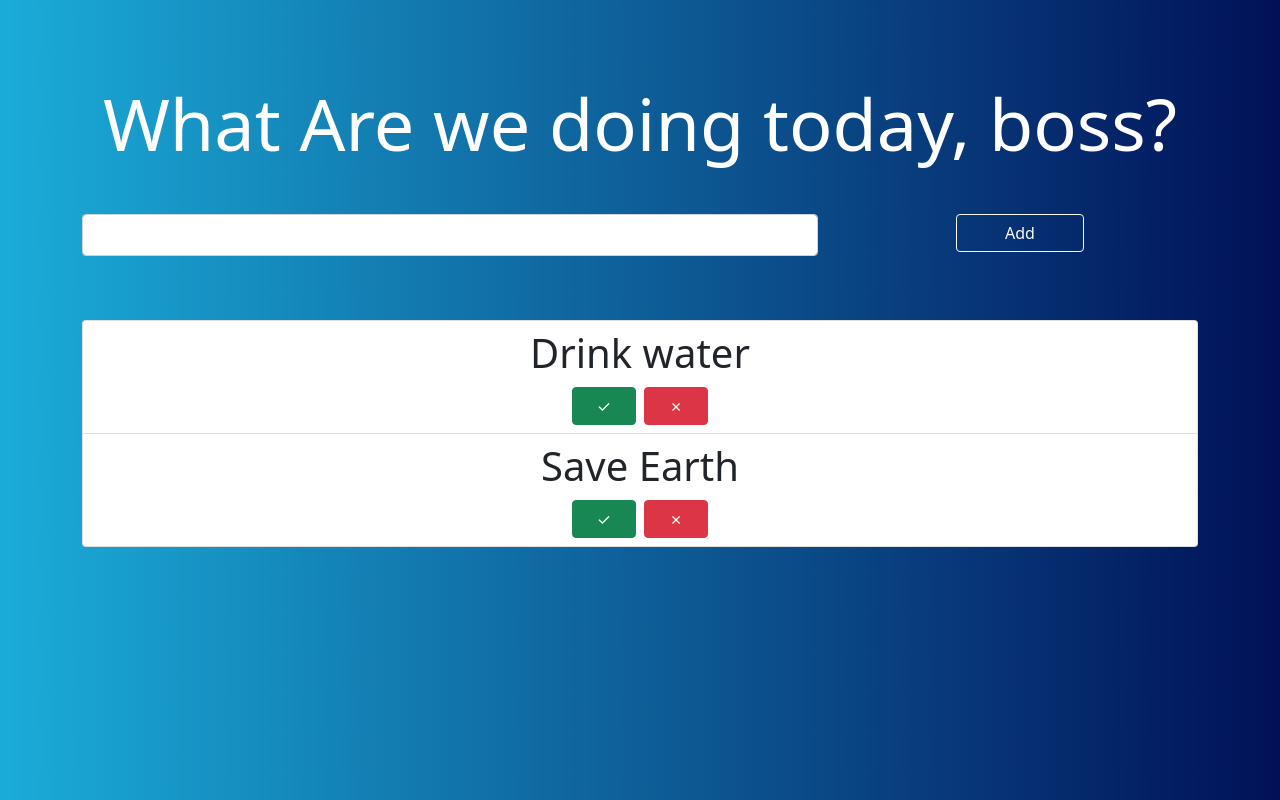
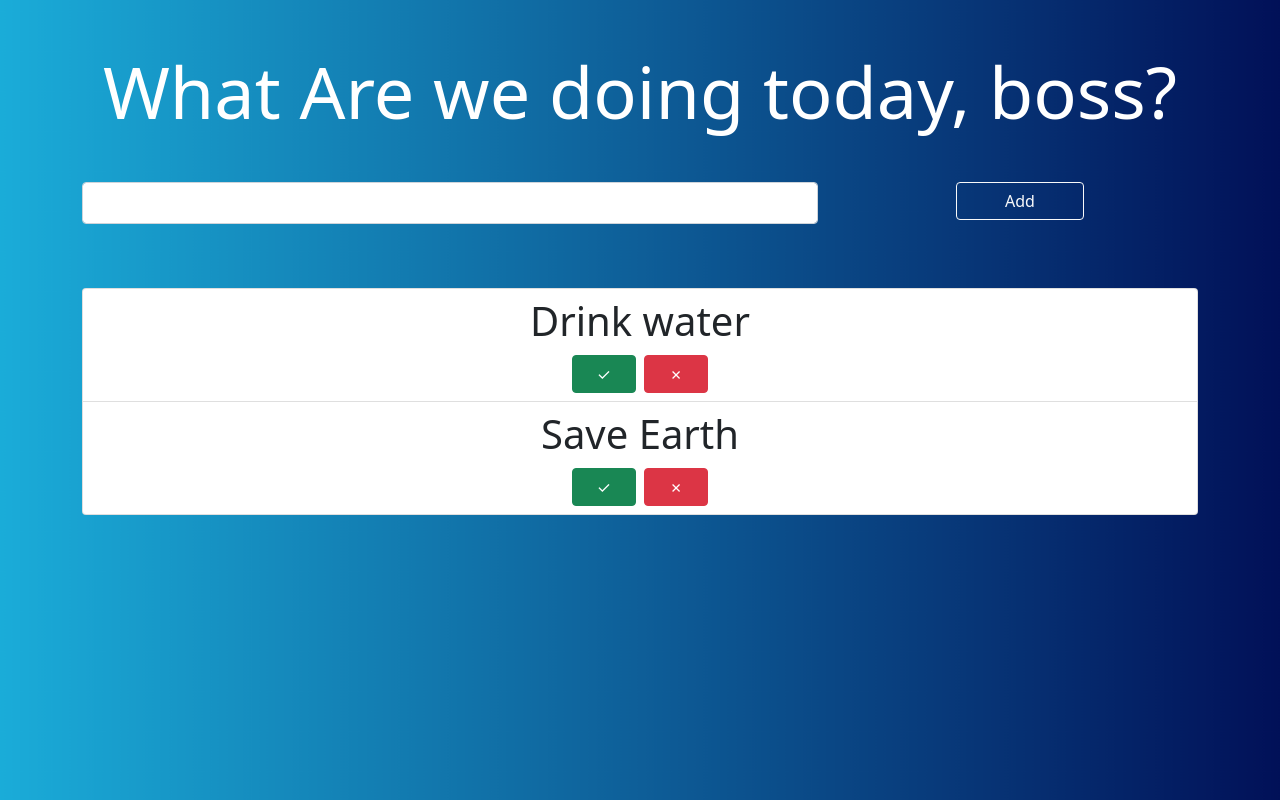
Before and after one commit to AbdAlrhman-Samy/react-todo-app, a React (Create React App) app: page / in a window 1280 px wide. Built offline with nearby package versions, Linux system fonts and the light colour scheme.

Commit message:
small update to the UI

```diff
--- a/src/components/App.js
+++ b/src/components/App.js
@@ -39,7 +39,7 @@ function App() {
 
   return (
     <Container className="d-flex flex-column text-center" fluid="sm">
-      <h1 className="display-2 mb-5 text-white">What Are we doing today, boss?</h1>
+      <h1 className="display-2 my-5 text-white">What Are we doing today, boss?</h1>
       <MyForm newItem={addTodo}/>
       <List listItems={todos} handleCheck={itemChecked} handleDelete={itemDeleted}/>
     </Container>
--- a/src/index.css
+++ b/src/index.css
@@ -14,12 +14,12 @@ body {
   height: 100vh;
 
 }
-
+/*
 body::before{
   content: '';
   display: block;
   height: 10vh;
-}
+} */
 
 ul{
   list-style-type: none;
```
